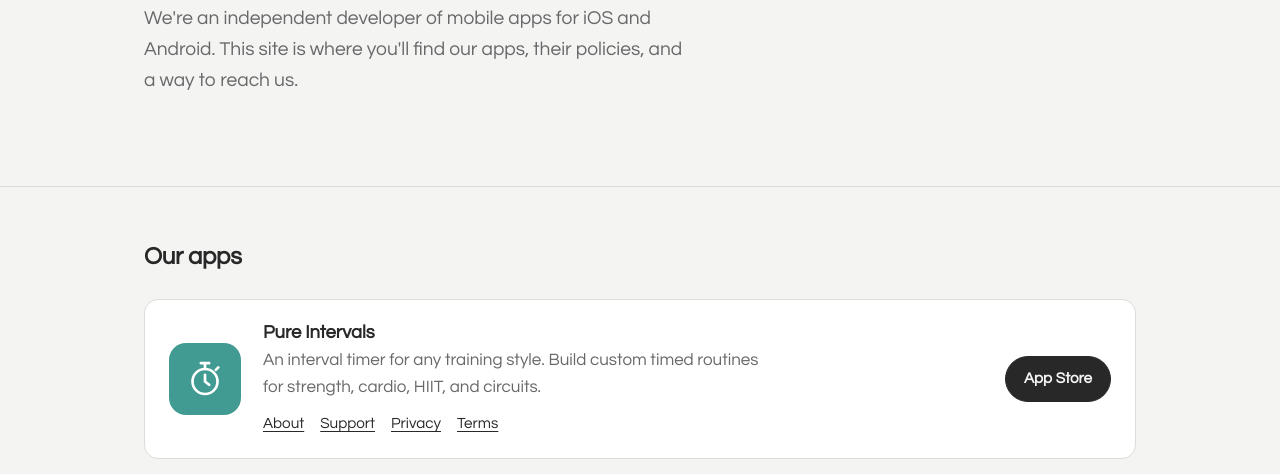
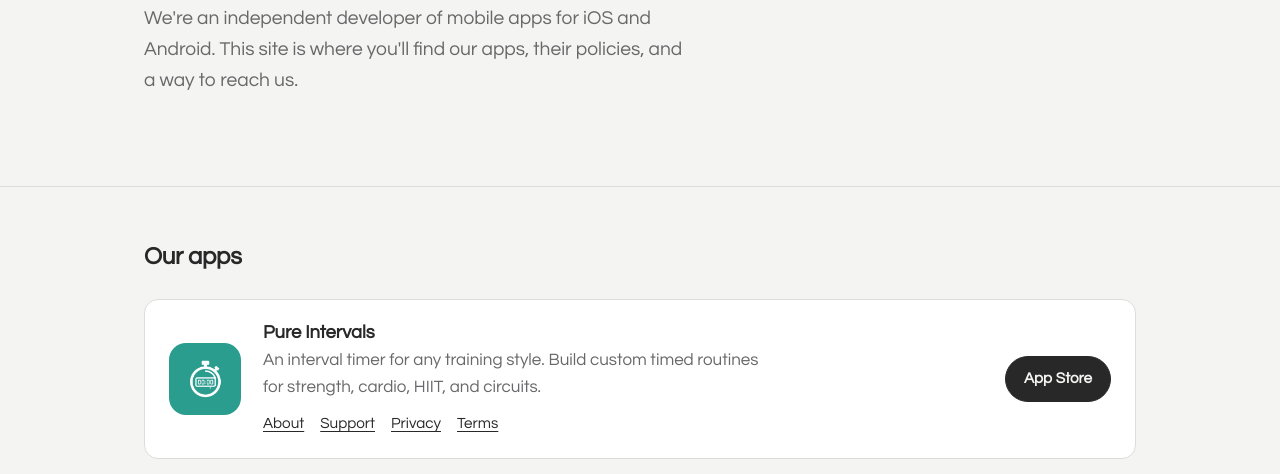
Before and after one commit to TresArbolesLtd/tresarbolesltd.github.io, a plain HTML site: page index.html in a window 1280 px wide. Shown: the part 315-789 px from the top of the page. Drawn offline with Linux system fonts and the light colour scheme.

Commit message:
Add real Pure Intervals icon, roadmap, and CLAUDE.md
Co-Authored-By: Claude Fable 5.2 <noreply@anthropic.com>

```diff
--- a/assets/site.css
+++ b/assets/site.css
@@ -158,7 +158,6 @@ p { margin: 0 0 1em; }
   flex: none;
 }
 .app-icon svg { width: 40px; height: 40px; }
-.app-icon--pi { background: #419b92; color: #fff; }
 .app-icon--soon {
   border: 1.5px dashed var(--muted);
   color: var(--muted);
--- a/index.html
+++ b/index.html
@@ -42,9 +42,7 @@
         </div>
         <ul class="apps">
           <li class="app">
-            <div class="app-icon app-icon--pi" aria-hidden="true">
-              <svg viewBox="0 0 24 24" fill="none" stroke="currentColor" stroke-width="1.6" stroke-linecap="round" stroke-linejoin="round"><circle cx="12" cy="13.5" r="7.5"/><path d="M12 9.5v4l2.5 2M9.5 2.5h5M12 2.5V6M18.5 6.5l1.5-1.5"/></svg>
-            </div>
+            <img class="app-icon" src="assets/apps/pure-intervals.png" alt="" width="72" height="72">
             <div>
               <h3>Pure Intervals</h3>
               <p>An interval timer for any training style. Build custom timed routines for strength, cardio, HIIT, and circuits.</p>
```
Also changed, not shown: assets/apps/pure-intervals.png (added).
